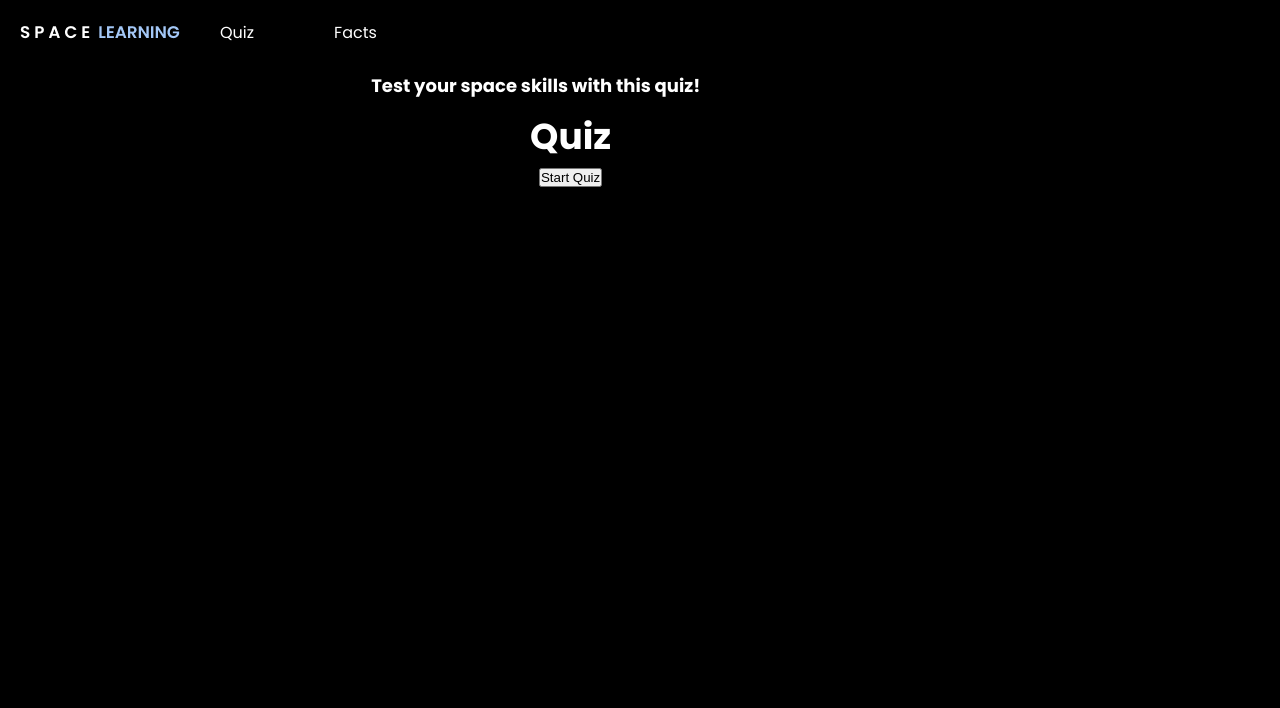
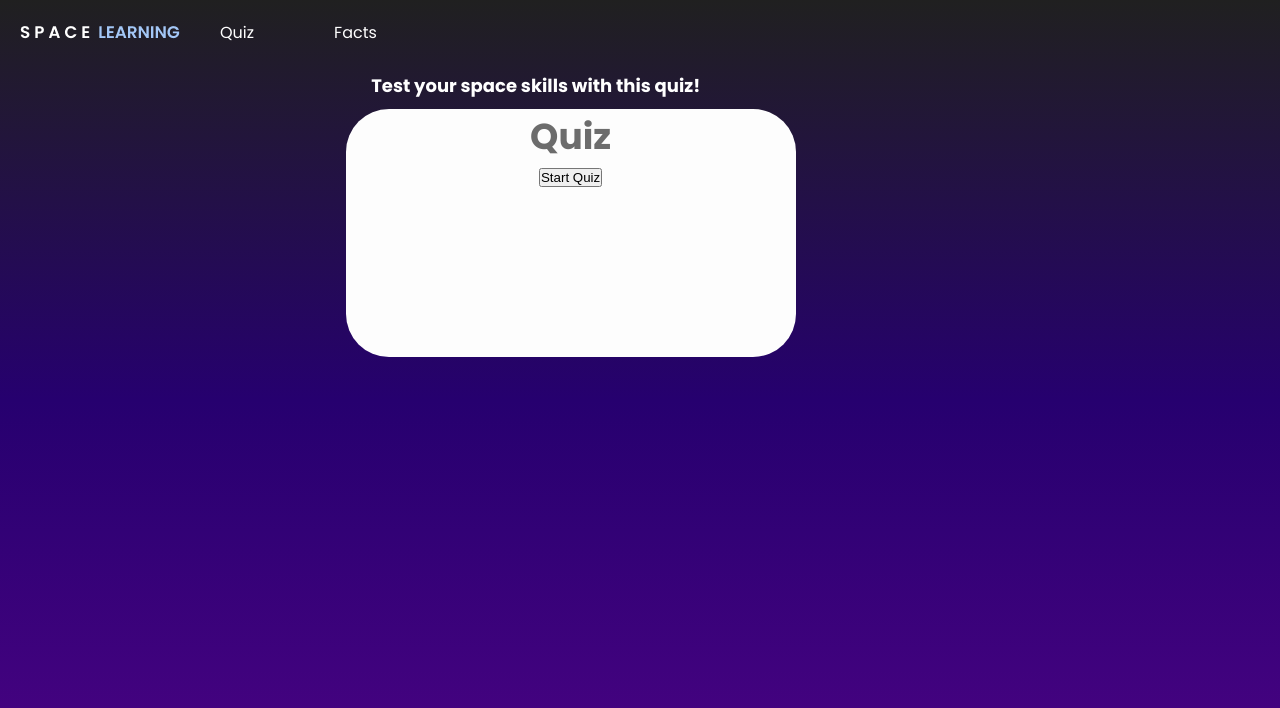
Before and after one commit to maryam891/Grupp3, a Vue app in the folder Grupp3/: page /#/quiz in a window 1280 px wide. Shown: the top 708 px of the page. Built offline with nearby package versions, Linux system fonts and the light colour scheme; no server answers.

Commit message:
sätter bakgrundsfärg i body

```diff
--- a/Grupp3/assets/main.css
+++ b/Grupp3/assets/main.css
@@ -2,13 +2,16 @@
   margin: 0;
   padding: 0;
   box-sizing: border-box;
+
 }
 
 html {
   scroll-behavior: smooth;
 }
 body {
-  background-color: black;
+  background:no-repeat linear-gradient(#202020,#26006f,#4b0384);
+   height: 100vh;
+   width: 100%;
   color: #ffffff;
   font-family: "Poppins", serif;
 }
--- a/Grupp3/src/views/QuizView.vue
+++ b/Grupp3/src/views/QuizView.vue
@@ -28,10 +28,14 @@ export default {
 </template>
 
 <style scoped>
+
+h1 {
+  color: #6C6C6C;
+}
 .startQuizContainer {
   height: 247.98px;
   width: 450px;
-  background-color: FDFDFD;
+  background-color: #FDFDFD;
   position: relative;
   left: 27%;
   bottom: -80%;
```
